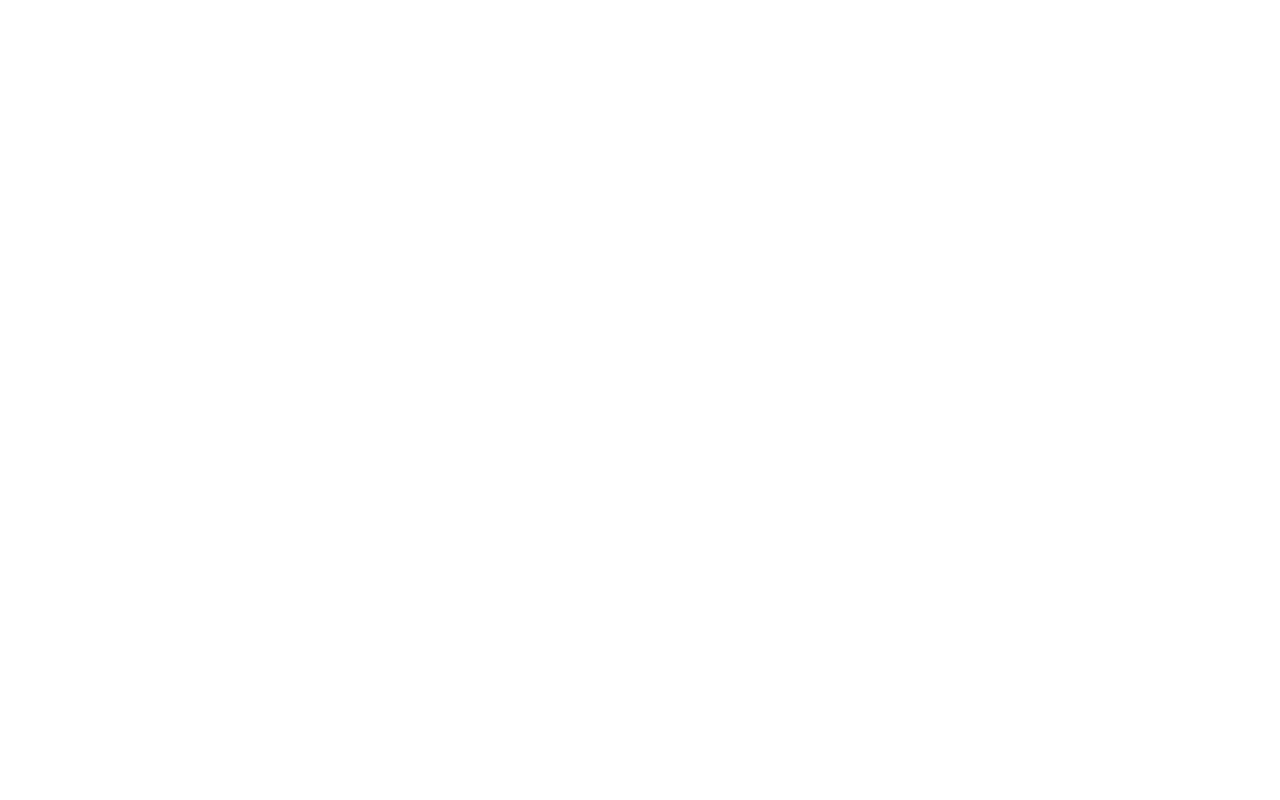
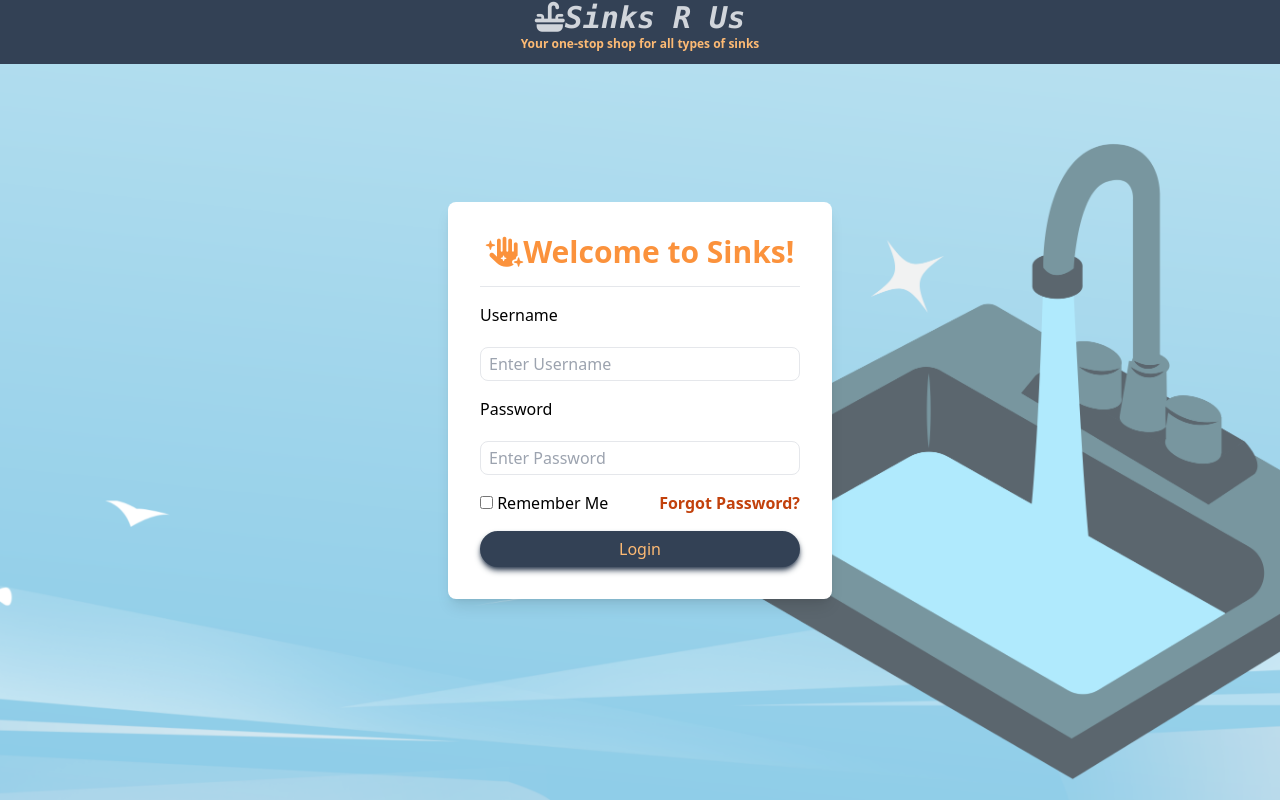
Before and after one commit to adrian-aizen/sinkssys, a plain HTML site: page index.html in a window 1280 px wide. Drawn offline with nearby package versions, Linux system fonts and the light colour scheme.

Commit message:
Updated Login Page

```diff
--- a/index.html
+++ b/index.html
@@ -1,8 +1,67 @@
 <!DOCTYPE html>
 <html>
+
 <head>
   <meta charset="UTF-8">
   <meta name="viewport" content="width=device-width, initial-scale=1.0">
   <script src="https://cdn.tailwindcss.com"></script>
+  <link rel="stylesheet" href="https://cdnjs.cloudflare.com/ajax/libs/font-awesome/6.6.0/css/all.min.css"
+    integrity="sha512-Kc323vGBEqzTmouAECnVceyQqyqdsSiqLQISBL29aUW4U/M7pSPA/gEUZQqv1cwx4OnYxTxve5UMg5GT6L4JJg=="
+    crossorigin="anonymous" referrerpolicy="no-referrer" />
 </head>
+
+<body class="bg-cover bg-center bg-cover h-screen" style="background-image: url(/assets/sinkssysbg.png);">
+
+  <header class="bg-slate-700 h-16 w-full fixed  ">
+    <div class="flex flex-col justify-center items-center">
+      <h1 class="font-mono italic font-bold text-gray-300 text-3xl box-border flex-1"><i
+          class="fa-solid fa-sink"></i>Sinks R Us</h1>
+      <p class="font-sans font-semibold text-orange-300 text-xs box-border flex-1">Your one-stop shop for all types of
+        sinks</p>
+    </div>
+  </header>
+
+  <div class="flex justify-center items-center h-screen">
+    <div class="w-96 p-8 space-y-4 shadow-lg bg-white rounded-lg">
+      <h1 class="font-sans font-bold text-3xl block text-center text-orange-400"><i
+          class="fa-solid fa-hand-sparkles"></i></i></i></i>Welcome to Sinks!</h1>
+      <hr class=>
+
+      <div class="space-y-3">
+        <label for="username" class="block text-base mb-2">Username</label>
+        <input type="text" id="username"
+          class="border w-full text-base px-2 py-1 focus:outline-none focus:ring-0 focus:border-zinc-900 rounded-lg"
+          placeholder="Enter Username">
+      </div>
+
+      <div class="space-y-3">
+        <label for="password" class="block text-base mb-2">Password</label>
+        <input type="password" id="password"
+          class="border w-full text-base px-2 py-1 focus:outline-none focus:ring-0 focus:border-zinc-900 rounded-lg"
+          placeholder="Enter Password">
+      </div>
+
+      <div class="flex justify-between items-center">
+        <div>
+          <input type="checkbox">
+          <label>Remember Me</label>
+        </div>
+
+        <div>
+          <a href="#" class="font-semibold text-orange-700">Forgot Password?</a>
+        </div>
+      </div>
+
+      <div>
+        <form action="employee_list.html" method="GET"></a>
+          <button type="submit"
+            class="border-2 py-1 w-full rounded-full border-slate-700 bg-slate-700 text-orange-300 hover:bg-orange-300 hover:text-slate-800 hover:border-orange-300  shadow-md shadow-slate-700">
+            Login</button>
+        </form>
+      </div>
+    </div>
+
+
+</body>
+
 </html>
```
